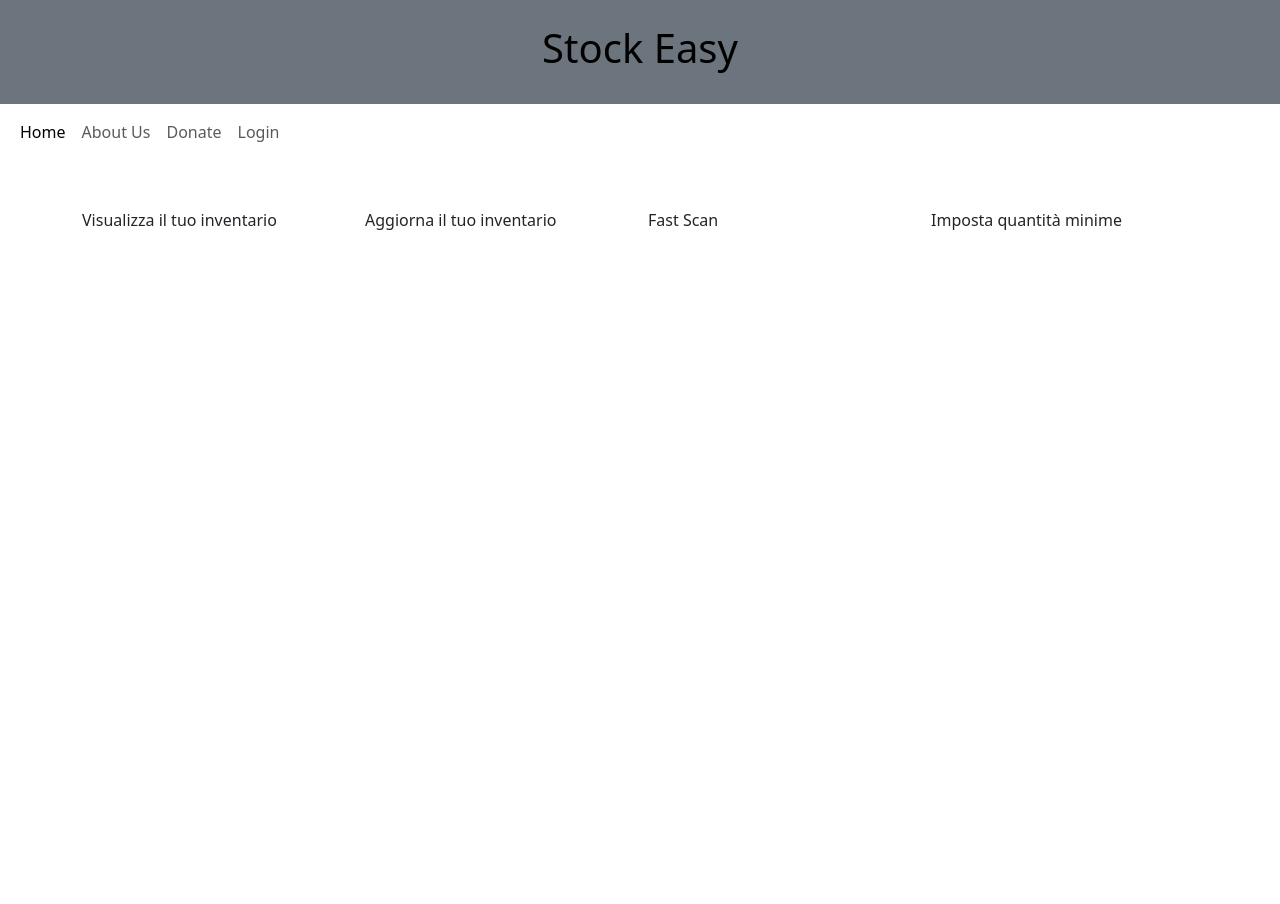
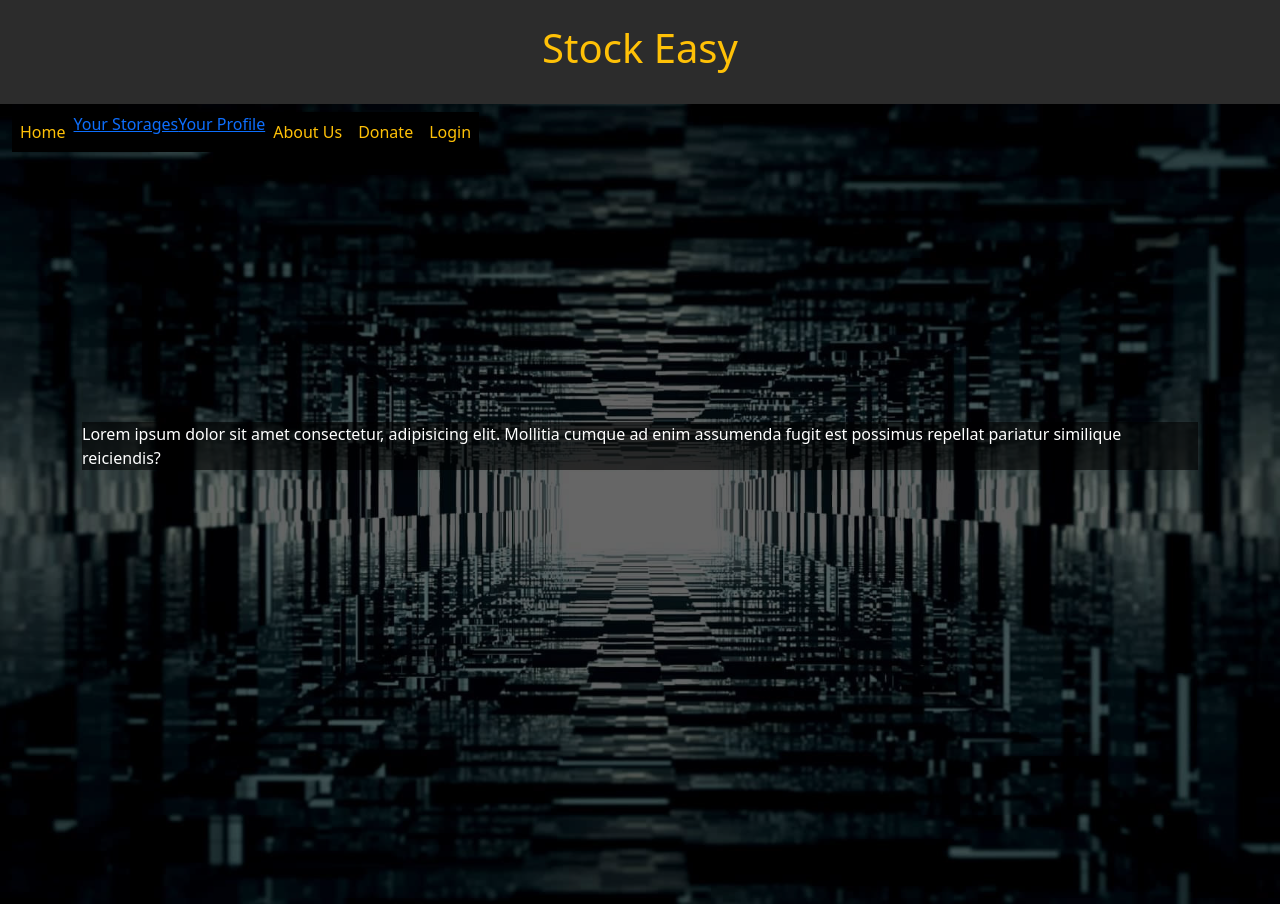
Before and after one commit to feffe17/Magazzino_front, a React (Vite) app: page / in a window 1280 px wide. Before the commit the page ends 800 px from the top, so only its background shows below. Built offline with nearby package versions, Linux system fonts and the light colour scheme.

Commit message:
[WIP] styling home page

```diff
--- a/src/App.css
+++ b/src/App.css
@@ -0,0 +1,7 @@
+.bg-header {
+    background-color: #2C2C2C;
+}
+
+.bg-navbar {
+    background-color: rgba(0, 0, 0);
+}
--- /dev/null
+++ b/src/components/Home.module.css
@@ -0,0 +1,20 @@
+.background {
+    height: 100vh;
+    width: 100%;
+    background-image: url(../assets/img/industrial-background-1920-x-1080.jpg);
+    background-size: cover;
+    background-repeat: no-repeat;
+    background-position: center;
+}
+
+.layer {
+    height: 100%;
+    width: 100%;
+    background-color: rgba(0, 0, 0, 0.6);
+}
+
+.title {
+    color: white;
+    background-color: rgba(0, 0, 0, 0.6);
+    margin-top: -100px;
+}
--- a/src/components/NavBar.jsx
+++ b/src/components/NavBar.jsx
@@ -28,11 +28,13 @@ export default function NavBar() {
     };
 
     return (
-        <>
-            <nav className="navbar navbar-expand-lg">
+        <div className="position-relative">
+
+
+            <nav className="navbar navbar-expand-lg position-absolute">
                 <div className="container-fluid">
                     <button
-                        className="navbar-toggler"
+                        className="navbar-toggler btn btn-light border border-light"
                         type="button"
                         data-bs-toggle="collapse"
                         data-bs-target="#navbarNavAltMarkup"
@@ -40,23 +42,25 @@ export default function NavBar() {
                         aria-expanded="false"
                         aria-label="Toggle navigation"
                     >
-                        <span className="navbar-toggler-icon"></span>
+                        <span className="bi bi-list text-light"></span>
                     </button>
-                    <div className="collapse navbar-collapse" id="navbarNavAltMarkup">
+                    <div className="collapse navbar-collapse bg-navbar" id="navbarNavAltMarkup">
                         <div className="navbar-nav">
-                            <NavLink className="nav-link" to="/">Home</NavLink>
-                            <NavLink className="nav-link" to="/about-us">About Us</NavLink>
-                            <NavLink className="nav-link" to="/Donate">Donate</NavLink>
+                            <NavLink className="nav-link text-warning" to="/">Home</NavLink>
+                            <a href="#">Your Storages</a>
+                            <a href="#">Your Profile</a>
+                            <NavLink className="nav-link text-warning" to="/about-us">About Us</NavLink>
+                            <NavLink className="nav-link text-warning" to="/Donate">Donate</NavLink>
                             {isLoggedIn ? (
                                 <button
-                                    className="nav-link align-self-start"
+                                    className="nav-link align-self-start text-warning"
                                     onClick={handleLogout}
                                 >
                                     Logout
                                 </button>
                             ) : (
                                 <button
-                                    className="nav-link align-self-start"
+                                    className="nav-link align-self-start text-warning"
                                     onClick={toggleLoginForm}
                                 >
                                     Login
@@ -67,6 +71,6 @@ export default function NavBar() {
                 </div>
             </nav>
             {showLoginForm && <LoginForm onLoginSuccess={handleLoginSuccess} />}
-        </>
+        </div>
     );
 }
--- a/src/pages/DefaultLayout.jsx
+++ b/src/pages/DefaultLayout.jsx
@@ -3,8 +3,8 @@ import { NavLink } from "react-router-dom"
 export default function DefaultLayout() {
     return (
         <>
-            <header className="bg-secondary p-4 d-flex justify-content-center align-items-center">
-                <NavLink className="text-decoration-none text-black" to="/"> <h1>Stock Easy</h1></NavLink>
+            <header className="bg-header p-4 d-flex justify-content-center align-items-center">
+                <NavLink className="text-decoration-none text-warning" to="/"> <h1>Stock Easy</h1></NavLink>
             </header>
             <main>
                 <Outlet />
--- a/src/pages/Home.jsx
+++ b/src/pages/Home.jsx
@@ -1,18 +1,19 @@
 import Navbar from "../components/NavBar"
+import { NavLink } from "react-router"
+import style from "../components/Home.module.css"
 export default function Home() {
     return (
         <>
-            <Navbar />
-            <main>
-                <div className="container mt-5">
-                    <div className="row row-cols-1 row-cols-md-2 row-cols-lg-4 g-3">
-                        <div className="col">Visualizza il tuo inventario</div>
-                        <div className="col">Aggiorna il tuo inventario</div>
-                        <div className="col">Fast Scan</div>
-                        <div className="col">Imposta quantità minime</div>
+            <div className={style.background}>
+                <div className={style.layer}>
+                    <Navbar />
+                    <div className="container d-flex justify-content-center align-items-center w-100 h-100">
+                        <p className={style.title}>Lorem ipsum dolor sit amet consectetur, adipisicing elit. Mollitia cumque ad enim assumenda fugit est possimus repellat pariatur similique reiciendis?</p>
+
                     </div>
                 </div>
-            </main>
+            </div>
+
         </>
     )
 }
```
Also changed, not shown: src/assets/img/industrial-background-1920-x-1080.jpg (added).
